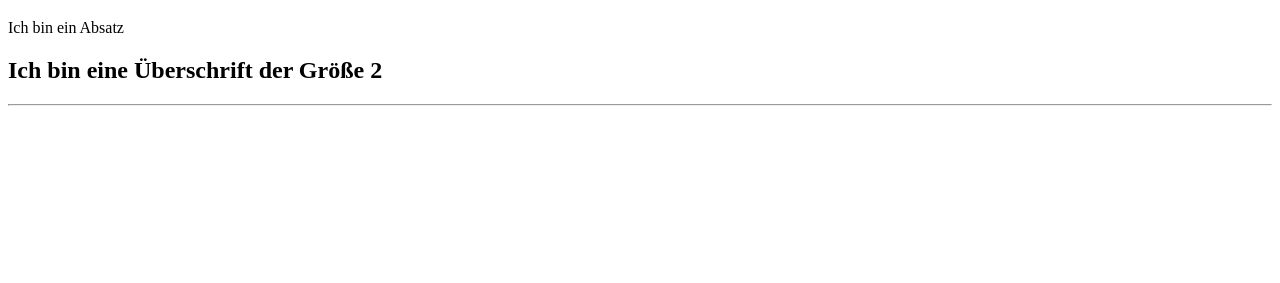
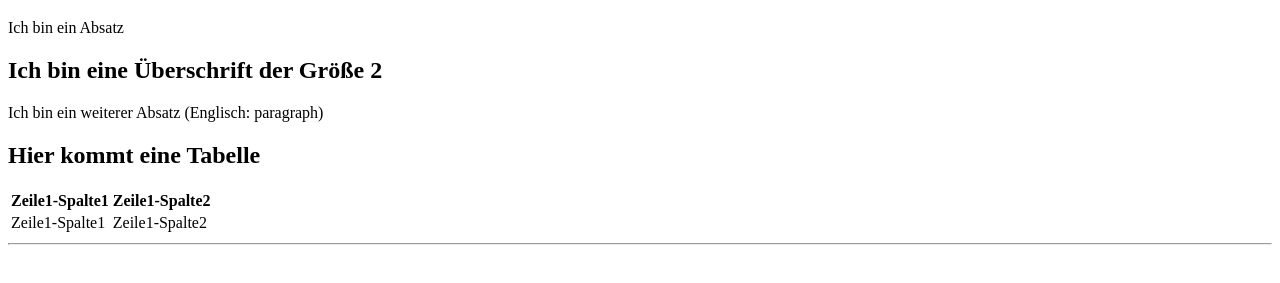
Before and after one commit to bc156663/HTML-Grundgeruest, a plain HTML site: page Index.html in a window 1280 px wide. Shown: the part 61-344 px from the top of the page. Drawn offline with Linux system fonts and the light colour scheme.

Commit message:
Tabelle erstellt

```diff
--- a/Index.html
+++ b/Index.html
@@ -9,7 +9,30 @@
     <h1>Ich bin eine Überschrift der Größe 1</h1>
     <p>Ich bin ein Absatz</p>
     <h2>Ich bin eine Überschrift der Größe 2</h2>
+    <p>Ich bin ein weiterer Absatz (Englisch: paragraph)</p>
     <!--Ich bin ein Kommentar-->
+
+    <H2>Hier kommt eine Tabelle</H2>
+
+    <table>
+        <tr>
+            <th>
+            Zeile1-Spalte1
+            </th>
+            <th>
+            Zeile1-Spalte2
+            </th>
+        </tr>
+        <tr>
+            <td>
+            Zeile1-Spalte1
+            </td>
+            <td>
+            Zeile1-Spalte2
+            </td>
+        </tr>
+    </table>
+
     <hr>
 </body>
 </html>
```
